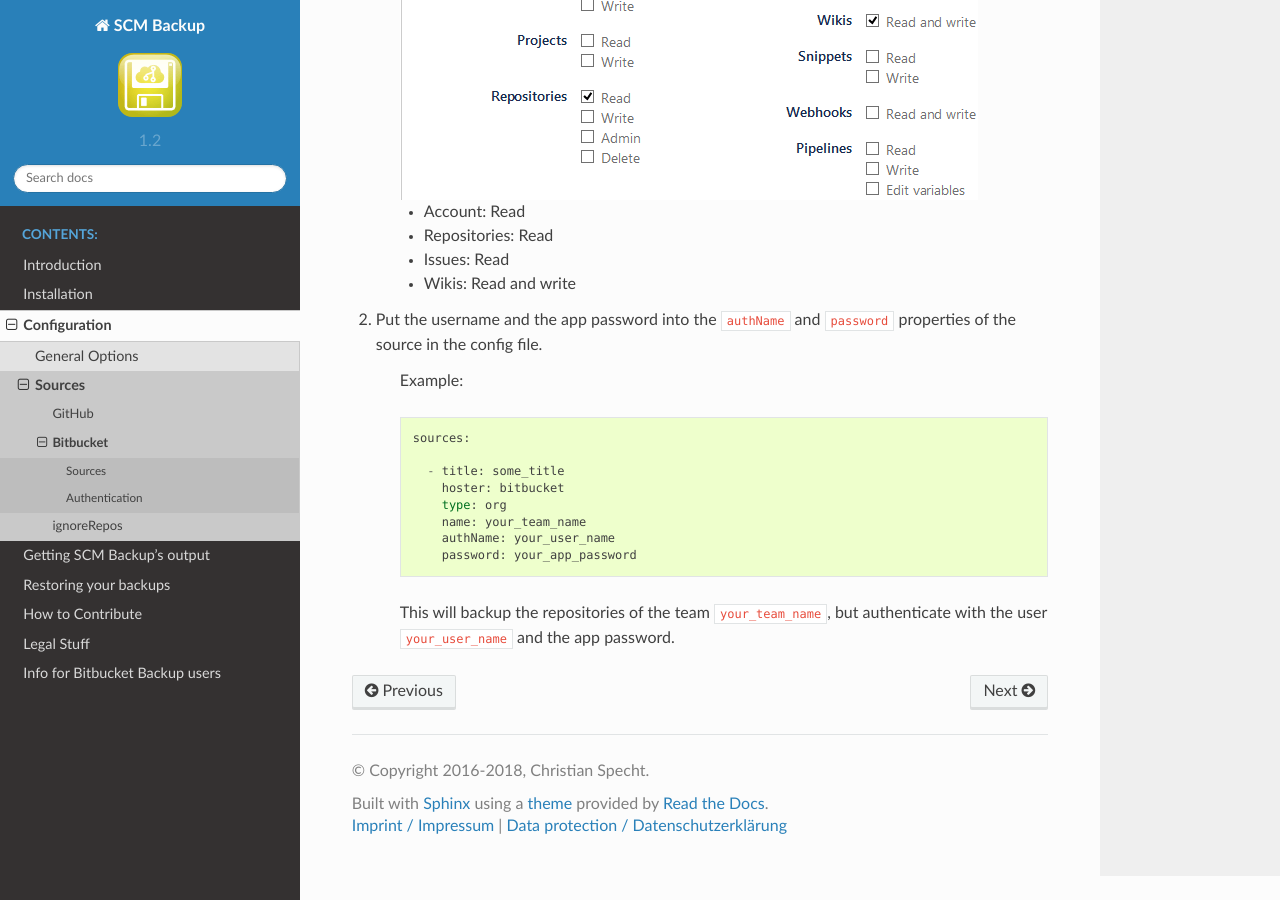
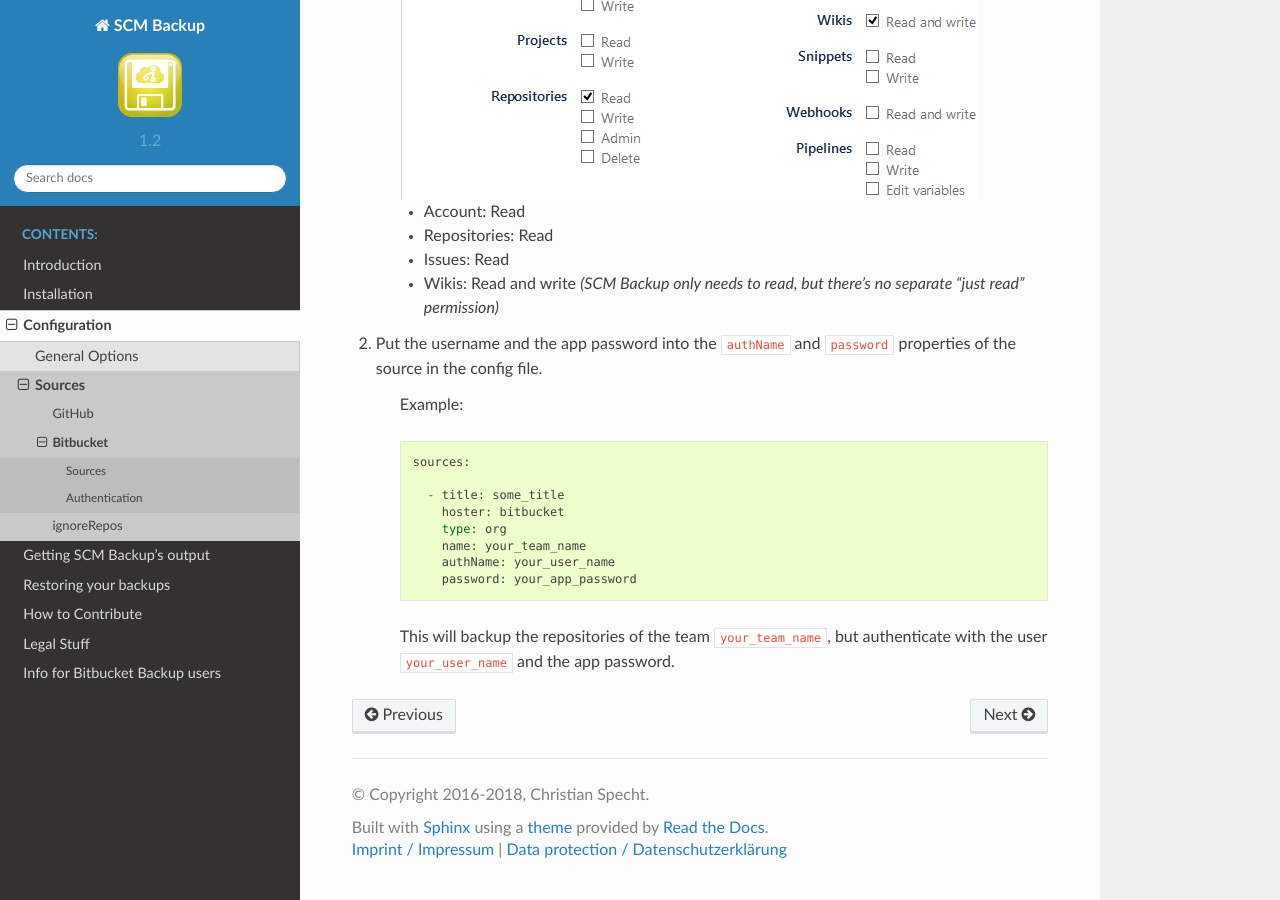
Before and after one commit to christianspecht/scm-backup-docs, a Sphinx documentation site: the page built from source/config-bitbucket.rst, in a window 1280 px wide and 900 px high, scrolled down 1375 px. Built offline with Sphinx 7.4.7 and the Read the Docs theme 2.0.0, drawn with Linux system fonts in a browser that asks for light colours.

Commit message:
note about Bitbucket wiki permissions

```diff
--- a/source/config-bitbucket.rst
+++ b/source/config-bitbucket.rst
@@ -43,7 +43,7 @@ Create an `app password <https://confluence.atlassian.com/bitbucket/app-password
     - Account: Read
     - Repositories: Read
     - Issues: Read
-    - Wikis: Read and write
+    - Wikis: Read and write *(SCM Backup only needs to read, but there's no separate "just read" permission)*
 
 #. Put the username and the app password into the ``authName`` and ``password`` properties of the source in the config file.
 
```
